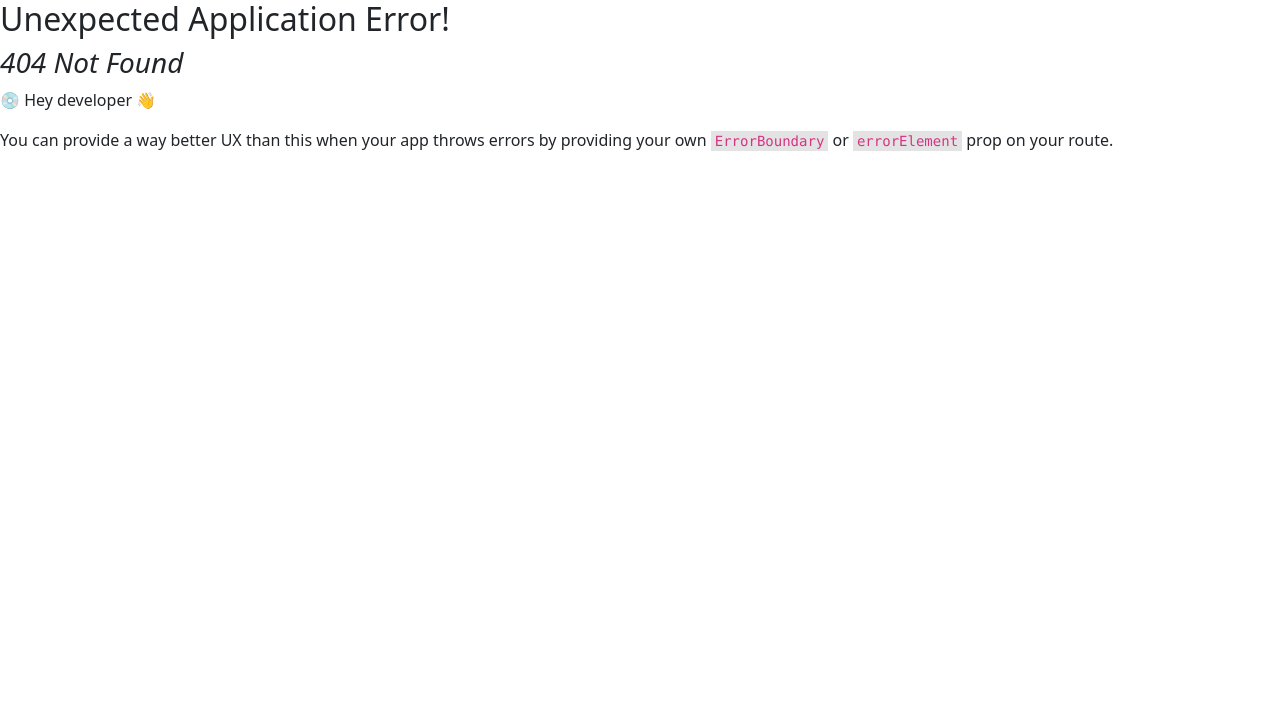
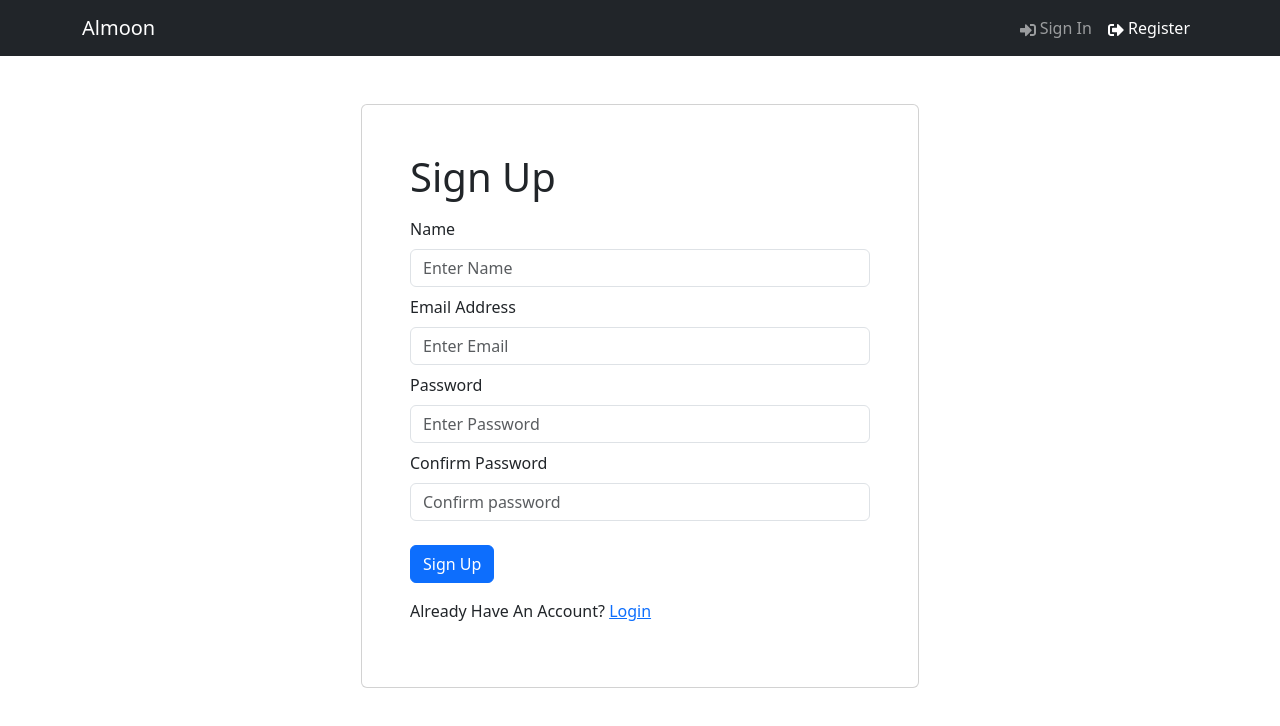
Before and after one commit to gusthescripter/Almoon, a React (Vite) app in the folder frontend/: page /register in a window 1280 px wide. Before the commit this address had no page. Shown: the top 726 px of the page. Built offline with nearby package versions, Linux system fonts and the light colour scheme.

Commit message:
adding slices for redux

```diff
--- a/frontend/package.json
+++ b/frontend/package.json
@@ -10,6 +10,7 @@
     "preview": "vite preview"
   },
   "dependencies": {
+    "@reduxjs/toolkit": "^2.2.7",
     "bootstrap": "^5.3.3",
     "react": "^18.3.1",
     "react-bootstrap": "^2.10.4",
--- a/frontend/src/components/Hero.jsx
+++ b/frontend/src/components/Hero.jsx
@@ -6,11 +6,9 @@ const Hero = () => {
     <div className=' py-5'>
       <Container className='d-flex justify-content-center'>
         <Card className='p-5 d-flex flex-column align-items-center hero-card bg-light w-75'>
-          <h1 className='text-center mb-4'>MERN Authentication</h1>
+          <h1 className='text-center mb-4'>Almoon</h1>
           <p className='text-center mb-4'>
-            This is a boilerplate for MERN authentication that stores a JWT in
-            an HTTP-Only cookie. It also uses Redux Toolkit and the React
-            Bootstrap library
+            Mr. Doug please get back to work. time is a wasting...
           </p>
           <div className='d-flex'>
 	    <LinkContainer to='/login'>
--- a/frontend/src/main.jsx
+++ b/frontend/src/main.jsx
@@ -1,5 +1,7 @@
 import React from 'react';
 import ReactDOM from 'react-dom/client';
+import store from './store';
+import { Provider } from 'react-redux';
 import App from './App.jsx';
 import 'bootstrap/dist/css/bootstrap.min.css';
 import './index.css';
@@ -11,19 +13,22 @@ import {
 } from 'react-router-dom';
 import HomeScreen from './screens/HomeScreen';
 import LoginScreen from './screens/LoginScreen.jsx';
-
+import RegisterScreen from './screens/RegisterScreen.jsx';
 
 const router = createBrowserRouter(
 	createRoutesFromElements(
 		<Route path='/' element={ <App /> }>
 			<Route index={ true } path='/' element={<HomeScreen />} />
 			<Route path='/login' element={<LoginScreen />} />
+			<Route path='/register' element={<RegisterScreen />} />
 		</Route>
 	)
 )
 
 ReactDOM.createRoot(document.getElementById('root')).render(
+    <Provider store={store}>
 	<React.StrictMode>
 		<RouterProvider router={ router } />
 	</React.StrictMode>
+    </Provider>
 );
--- /dev/null
+++ b/frontend/src/screens/RegisterScreen.jsx
@@ -0,0 +1,62 @@
+import { useState } from 'react';
+import { Link } from 'react-router-dom';
+import { Form, Button, Row, Col } from 'react-bootstrap';
+import FormContainer from '../components/FormContainer';
+
+const RegisterScreen = () => {
+	const [name, setName] = useState('');
+        const [email, setEmail] = useState('');
+        const [password, setPassword] = useState('');
+	const [confirmPassword, setConfirmPassword] = useState('');
+        const submitHandler = async (e) => {                          e.preventDefault();
+                console.log('submit');                        }
+                                                              return (
+                <FormContainer>
+			<h1>Sign Up</h1>
+                        <Form onSubmit={ submitHandler }>
+
+
+				<Form.Group className='my-2' controlId='name'>
+					<Form.Label>Name</Form.Label>
+					<Form.Control
+						type='text'
+						placeholder='Enter Name'
+						value={name}
+						onChange={(e) => setName(e.target.value)}
+					></Form.Control>
+				</Form.Group>
+				<Form.Group className='my-2' controlId='email'>                                                                     <Form.Label>Email Address</Form.Label>                                                                      <Form.Control
+                                                type='email'                                                                                                placeholder='Enter Email'
+                                                value={email}
+                                                onChange={ (e) => setEmail(e.target.value) }
+                                        ></Form.Control>
+                                </Form.Group>
+				<Form.Group className='my-2' controlId='password'>                                                                  <Form.Label>Password</Form.Label>                                                                           <Form.Control
+                                                type='password'
+                                                placeholder='Enter Password'                                                                                value={password}
+                                                onChange={ (e) => setPassword(e.target.value) }
+                                        ></Form.Control>
+                                </Form.Group>
+				<Form.Group className='my-2' controlId='confirmPassword'>
+					<Form.Label>Confirm Password</Form.Label>
+					<Form.Control
+						type='password'
+						placeholder='Confirm password'
+						value={confirmPassword}
+						onChange={(e) => setConfirmPassword(e.target.value)}
+					></Form.Control>
+				</Form.Group>
+                                <Button type='submit' variant='primary' className='mt-3'>
+					Sign Up
+                                </Button>
+                                <Row className='py-3'>
+                                        <Col>
+                                                Already Have An Account? <Link to='/login'>Login</Link>
+                                        </Col>
+                                </Row>
+                        </Form>                                       </FormContainer>
+        )
+
+}
+
+export default RegisterScreen
--- /dev/null
+++ b/frontend/src/slices/authSlice.js
@@ -0,0 +1,24 @@
+import { createSlice } from '@reduxjs/toolkit';
+
+const initialState = {
+	userInfo: localStorage.getItem('userInfo') ? JSON.parse(localStorage.getItem('userInfo')) : null
+}
+
+const authSlice = createSlice({
+	name: 'auth',
+	initialState,
+	reducers: {
+		setCredentials: (state, action) => {
+			state.userInfo = action.payload;
+			localStorage.setItem('userInfo', JSON.stringify(action.payload))
+		},
+		logout: (state, action) => {
+			state.userInfo = null;
+			localStorage.removeItem('userInfo');
+		}
+	}
+});
+
+export const { setCredentials, logout } = authSlice.actions
+
+export default authSlice.reducer;
--- /dev/null
+++ b/frontend/src/store.js
@@ -0,0 +1,12 @@
+import { configureStore } from '@reduxjs/toolkit';
+import authReducer from './slices/authSlice';
+
+const store = configureStore({
+	reducer: {
+		auth: authReducer
+	},
+	middleware: (getDefaultMiddleware) => getDefaultMiddleware(),
+	devTools: true,
+});
+
+export default store;
```
Also changed, not shown: 2 other files (tests, documents, lock files or other folders).
